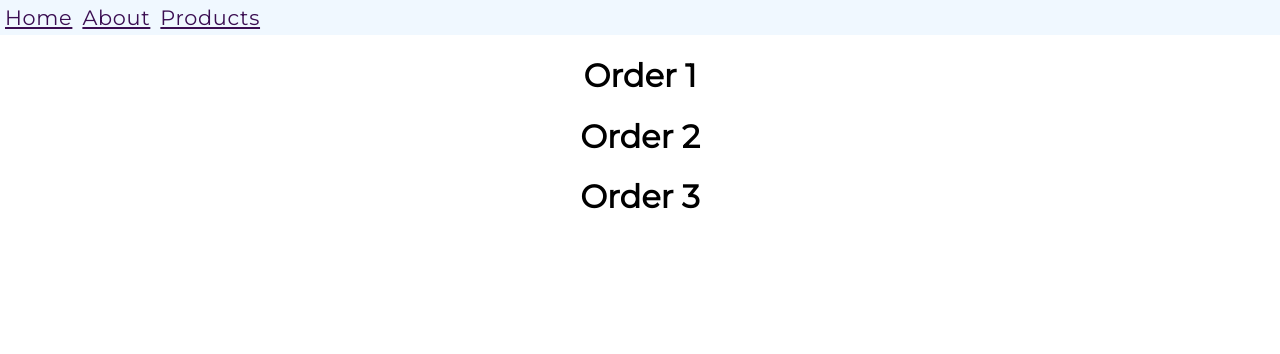
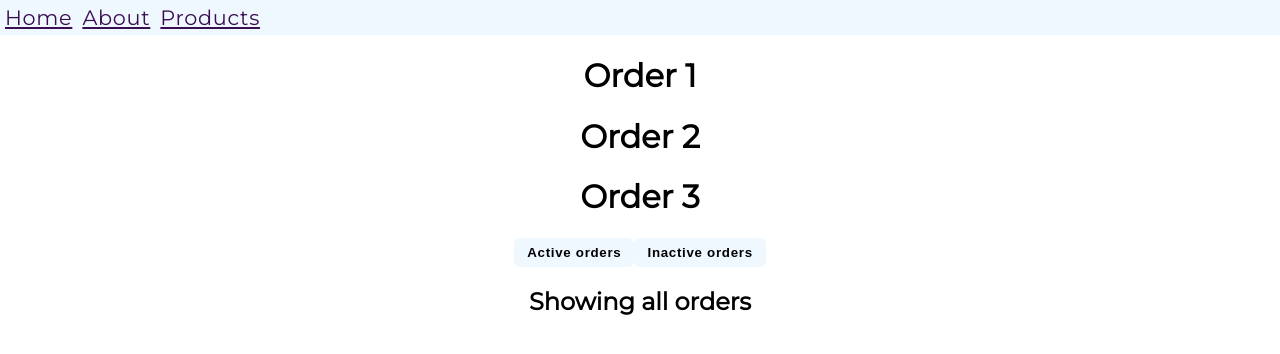
Before and after one commit to harshrajhrj/react-grasp, a React (Create React App) app: page /orders in a window 1280 px wide. Shown: the top 354 px of the page. Built offline with nearby package versions, Linux system fonts and the light colour scheme.

Commit message:
added useSearchParam to query the data

```diff
--- a/src/components/Orders.js
+++ b/src/components/Orders.js
@@ -1,10 +1,17 @@
-import { Outlet } from "react-router-dom"
+import { Outlet, useSearchParams } from "react-router-dom"
 export const Orders = () => {
+    const [orderParam, setOrderParam] = useSearchParams();
+    const showActiveOrders = orderParam.get('filter') === 'active';
     return (
         <div>
             <h1>Order 1</h1>
             <h1>Order 2</h1>
             <h1>Order 3</h1>
+            <button className="btn" onClick={() => { setOrderParam({ filter: 'active' }) }}>Active orders</button>
+            <button className="btn" onClick={() => { setOrderParam({}) }}>Inactive orders</button>
+            {
+                showActiveOrders ? <h2>Showing active orders</h2> : <h2>Showing  all orders</h2>
+            }
             <Outlet />
         </div>
     )
```
